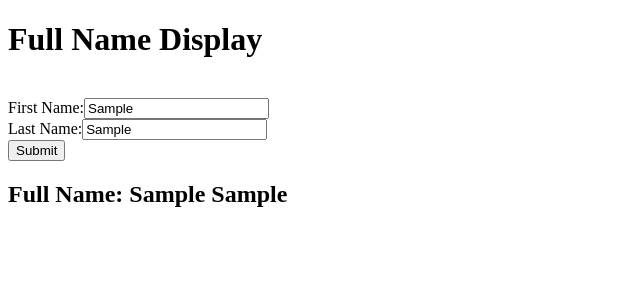
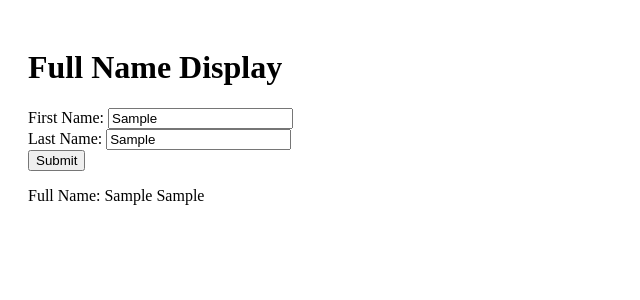
Before and after one commit to Shiv-Bahadur/XDisplayName, a React (Vite) app in the folder XDisplayName/: page / in a window 1280 px wide. Both pictures are taken after typing "Sample", "Sample" into the empty fields and a click on the button "Submit". Shown: the top 300 px of the page, without its empty margins (0-640 px from the left). Built offline with nearby package versions, Linux system fonts and the light colour scheme.

Commit message:
Refactor name handling in App component

```diff
--- a/XDisplayName/src/App.jsx
+++ b/XDisplayName/src/App.jsx
@@ -1,70 +1,69 @@
-import { use, useState } from 'react'
+
 import './App.css'
+import { useState } from "react";
 
 function App() {
+  const [name, setName] = useState({
+    first: "",
+    last: "",
+  });
 
-  const [errors, setErrors] = useState({ firstName: "", lastName: "" })
-  const [fullName, setFullName] = useState({
-    firstName: "",
-    lastName: "",
-  })
-  const [displayName, setDisplayName] = useState("");
-  const [showName,setShowName]=useState(false)
+  const [submittedName, setSubmittedName] = useState(null);
 
   const handleChange = (e) => {
-    const { name, value } = e.target
-    setFullName((prev) => ({ ...prev, [name]: value }))
+    const { name: fieldName, value } = e.target;
 
-     setErrors((prev) => ({
+    setName((prev) => ({
       ...prev,
-      [name]: "",
+      [fieldName]: value,
     }));
-  }
+  };
 
   const handleSubmit = (e) => {
+    e.preventDefault();
 
-    e.preventDefault()
-    let newErrors = { firstName: "", lastName: "" }
-
-    if (!fullName.firstName.trim()) {
-      newErrors.firstName = "Please fill out this field"
-    }
-    if (!fullName.lastName.trim()) {
-      newErrors.lastName = "Please fill out this field"
-    }
-    setErrors(newErrors);
-    if (!newErrors.firstName && !newErrors.lastName) {
-      setDisplayName(fullName.firstName + " " + fullName.lastName)
-      setShowName(true)
-    } else {
-      setDisplayName("")
-      setShowName(false)
-    }
-  }
+    // Save submitted values separately
+    setSubmittedName(name);
+  };
 
   return (
-    <>
-      <div>
-        <h1>Full Name Display</h1><br />
-        <form onSubmit={handleSubmit}>
-          <label htmlFor='firstName'>First Name:</label>
-          <input type='text' name='firstName' value={fullName.firstName} id='firstName' onChange={handleChange} />
-          {errors.firstName && <p style={{ color: 'red' }}>{errors.firstName}</p>}
-          <br />
-          <label htmlFor="lastName">Last Name:</label>
-          <input type='text' name='lastName' value={fullName.lastName} id='lastName' onChange={handleChange} />
-          {errors.lastName && <p style={{ color: 'red' }}>{errors.lastName}</p>}
-          <br />
-          <button type='submit'>Submit</button>
-        </form>
+    <div style={{ padding: "20px" }}>
+      <h1>Full Name Display</h1>
+
+      <form onSubmit={handleSubmit}>
         <div>
-          {
-            showName && <h2>Full Name: {displayName}</h2>
-          }
+          <label>First Name: </label>
+          <input
+            type="text"
+            name="first"
+            value={name.first}
+            onChange={handleChange}
+            required
+          />
         </div>
-      </div>
-    </>
-  )
+
+        <div>
+          <label>Last Name: </label>
+          <input
+            type="text"
+            name="last"
+            value={name.last}
+            onChange={handleChange}
+            required
+          />
+        </div>
+
+        <button type="submit">Submit</button>
+      </form>
+
+      {/* Show only after submit */}
+      {submittedName && (
+        <p>
+          Full Name: {submittedName.first} {submittedName.last}
+        </p>
+      )}
+    </div>
+  );
 }
 
-export default App
+export default App;
```
